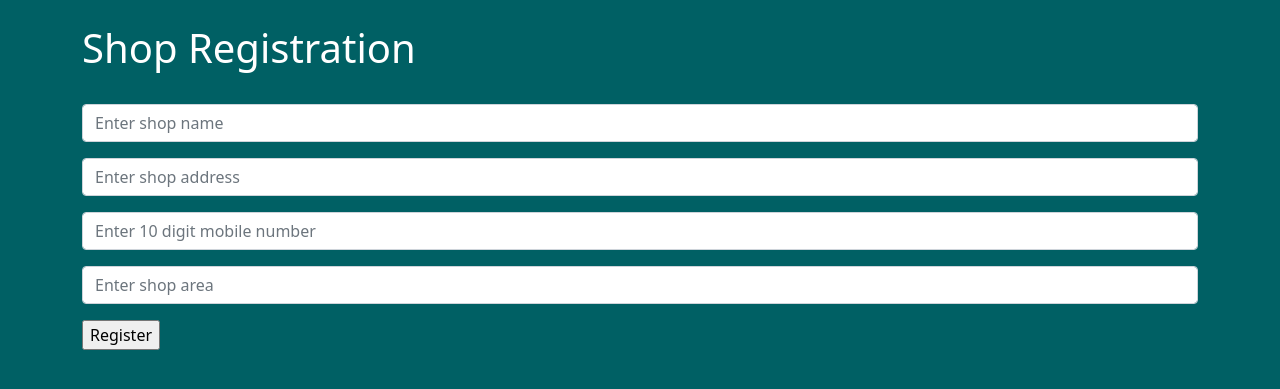
After one commit to aditi17goel/Market-Shop, a PHP site: page /register_shop.php in a window 1280 px wide. The commit adds this page. Shown: the top 389 px of the page. Run offline with PHP 8.4, Linux system fonts and the light colour scheme.

Commit message:
shop registration page

```diff
--- /dev/null
+++ b/register_shop.php
@@ -0,0 +1,68 @@
+
+<!DOCTYPE html>
+<html>
+<head>
+<meta charset="UTF-8">
+    <meta http-equiv="X-UA-Compatible" content="IE=edge">
+    <meta name="viewport" content="width=device-width, initial-scale=1.0">
+    <title>Registration</title>
+    <link rel="stylesheet" href="style.css"/>
+</head>
+<link href="https://cdn.jsdelivr.net/npm/bootstrap@5.1.3/dist/css/bootstrap.min.css" rel="stylesheet" integrity="sha384-1BmE4kWBq78iYhFldvKuhfTAU6auU8tT94WrHftjDbrCEXSU1oBoqyl2QvZ6jIW3" crossorigin="anonymous">
+<body style="background-color:#006064 ;">
+<?php
+    require('db.php');
+    // When form submitted, insert values into the database.
+    if (isset($_REQUEST['name'])) {
+        $name=$_REQUEST['name'];
+        $address =$_REQUEST['address'];
+        $mobile =$_REQUEST['mobile'];
+	$area = $_REQUEST['area'];
+
+        $query    = "INSERT into `Shop` (sname, address, contact, area)
+                     VALUES ('$name','$address', '$mobile', '$area')";
+
+        $result   = mysqli_query($db, $query);
+        if ($result) {
+            echo "<div class='alert alert-secondary'>
+                  <h3>Registration request sent!</h3><br/>
+                  </div>";
+        } else {
+            echo "<div class='alert alert-secondary'>
+                  <h3>There was an error, Please try again !</h3><br/>
+                  <p class='link'><a href='register_shop.php'>Try Again!</a></p>
+                  </div>";
+        }
+
+
+    } else {
+?>
+    <div class="container">
+    <form action="register_shop.php" method="post">
+        <br>
+        <h1 style="color:white;" style="margin-bottom: 3cm;" > Shop Registration</h1>
+        <br>
+         <div class="mb-3">
+        <input type="text" class="form-control" name="name" placeholder="Enter shop name" required />
+        </div>
+         <div class="mb-3">
+        <input type="text" class="form-control" name="address" placeholder="Enter shop address" required>
+        </div>
+         <div class="mb-3">
+        <input type="number" class="form-control" name="mobile" placeholder="Enter 10 digit mobile number" required>
+        </div>
+         <div class="mb-3">
+        <input type="number" class="form-control" name="area" placeholder="Enter shop area"required>
+         </div>
+
+        <div class="mb-3">
+        <input type="submit" name="submit" value="Register" class="login-button">
+        </div>
+    </form>
+</div>
+<?php
+    }
+?>
+</div>
+</body>
+</html>
--- a/register_shopkeeper.php
+++ b/register_shopkeeper.php
@@ -24,7 +24,7 @@
         $checkmobresult = mysqli_query($db, $checkmob);
         $fetch_rows = mysqli_num_rows($checkmobresult);
         if($fetch_rows>0){
-          echo "<div class='form'>
+          echo "<div class='alert alert-secondary'>
                 <h3>Mobile Number already exists</h3><br/>
                 <p class='link'><a href='register_shopkeeper.php'>New Registeration</a></p>
                 </div>";
@@ -34,13 +34,13 @@
 
           $result   = mysqli_query($db, $query);
           if ($result) {
-              echo "<div class='form'>
+              echo  "<div class='alert alert-secondary'>
                     <h3>Registered successfully.</h3>
                     <br>
                     <p class='link'><a href='login.php'>Login</a></p>
                     </div>";
           } else {
-              echo "<div class='form'>
+              echo "<div class='alert alert-secondary'>
                     <h3>There was an error, Please try again !</h3><br/>
                     <p class='link'>Click here to <a href='register_shopkeeper.php'>register</a> again.</p>
                     </div>";
```
